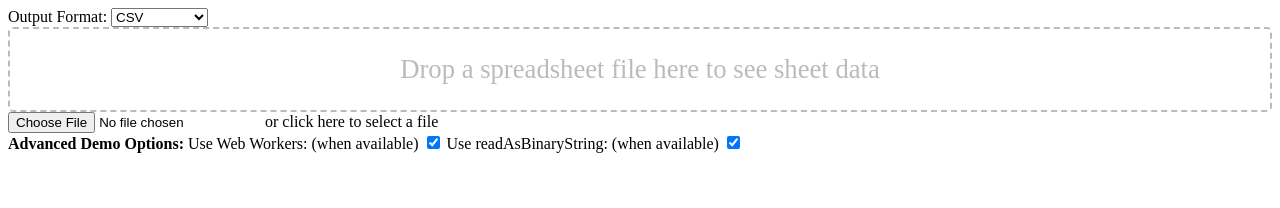
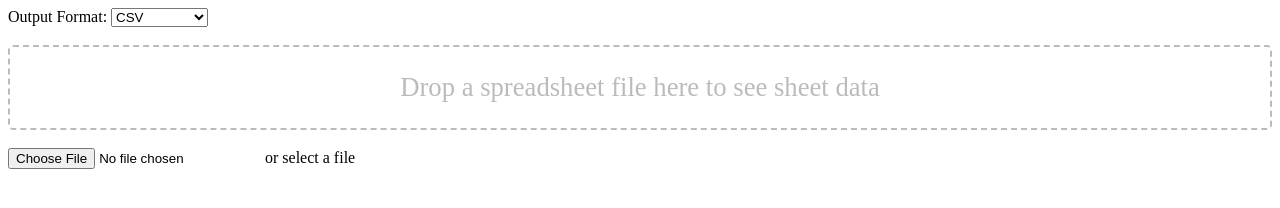
Before and after one commit to TechGladiator/sheetjs-test, a plain HTML site: page index.html in a window 1280 px wide. Drawn offline with Linux system fonts and the light colour scheme.

Commit message:
removed some elements

```diff
--- a/index.html
+++ b/index.html
@@ -8,24 +8,23 @@
     <link rel="stylesheet" type="text/css" media="screen" href="css/main.css" />
 </head>
 <body>
-    Output Format: <select name="format" onchange="setfmt()">
+    Output Format: <select name="format">
         <option value="csv" selected> CSV</option>
         <option value="json"> JSON</option>
         <option value="form"> FORMULAE</option>
         <option value="html"> HTML</option>
     </select>
 
-    <br />
+    <br>
+    <br>
 
     <div id="drop">Drop a spreadsheet file here to see sheet data</div>
 
-    <input type="file" name="worksheet" id="worksheet" accept=".csv, .xls, .xlsx"> or click here to select a file
+    <br>
 
-    <br />
+    <input type="file" name="worksheet" id="worksheet" accept=".csv, .xls, .xlsx"> or select a file
 
-    <b>Advanced Demo Options:</b>
-    Use Web Workers: (when available) <input type="checkbox" name="useworker" checked>
-    Use readAsBinaryString: (when available) <input type="checkbox" name="userabs" checked>
+    <br>
 
     <pre id="out"></pre>
     <div id="htmlout"></div>
```
